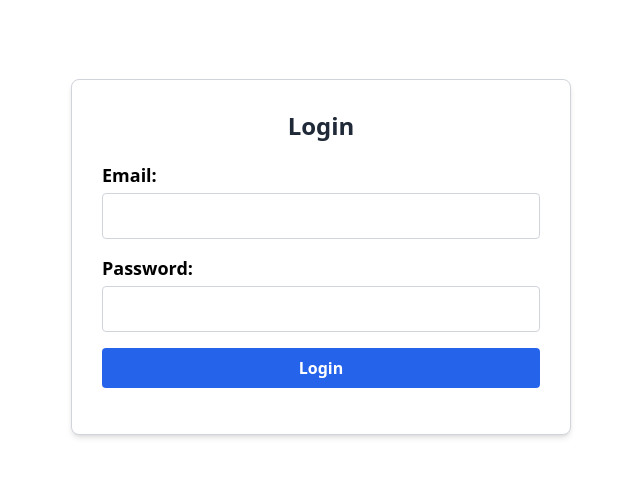
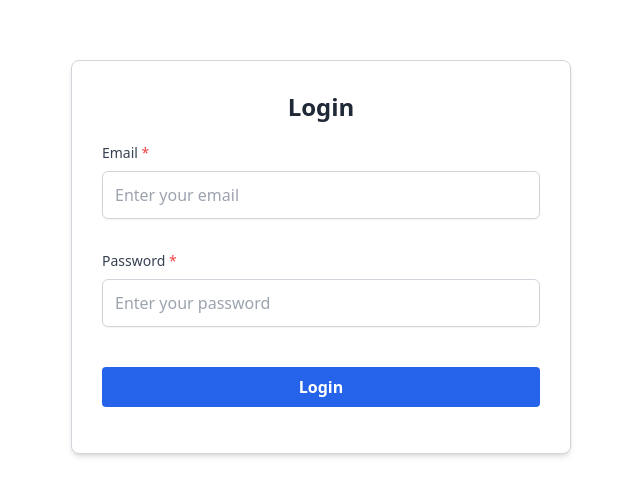
Before and after one commit to ishankfl/inventory-frontend, a React (Create React App) app: page /login in a window 1280 px wide. Shown: the part 193-688 px from the top of the page, without its empty margins (319-959 px from the left). Built offline with nearby package versions, Linux system fonts and the light colour scheme; the HTML template or start-up script is replaced by a standard one.

Commit message:
successmessageposition done

```diff
--- a/src/components/auth/Login.jsx
+++ b/src/components/auth/Login.jsx
@@ -1,11 +1,13 @@
 import React from 'react';
-import { useFormik } from 'formik';
+import { Formik } from 'formik';
 import * as Yup from 'yup';
 import { useNavigate } from 'react-router-dom';
 import '../../styles/form.scss';
 import { loginApi } from '../../api/user';
 import { setToken } from '../../utils/tokenutils';
 import ToastNotification from '../common/ToggleNotification';
+import FormInput from '../common/FormInput';
+// import FormInput from '../common/FormInput'; // Adjust path as needed
 
 const validationSchema = Yup.object().shape({
   email: Yup.string().email('Invalid email').required('Email is required'),
@@ -16,13 +18,25 @@ const Login = () => {
   const navigate = useNavigate();
   const [toast, setToast] = React.useState(null);
 
-  const formik = useFormik({
-    initialValues: {
-      email: '',
-      password: '',
-    },
-    validationSchema,
-    onSubmit: async (values, { setSubmitting, setErrors }) => {
+  return (
+    <>
+      {toast && (
+        <ToastNotification
+          key={Date.now()}
+          type={toast.type}
+          message={toast.message}
+          duration={toast.duration}
+          onClose={() => setToast(null)}
+        />
+      )}
+      <div className="!bg-white container">
+        <div className='absolute  '>
+
+        </div>
+        <Formik
+          initialValues={{ email: '', password: '' }}
+          validationSchema={validationSchema}
+          onSubmit={async (values, { setSubmitting }) => {
             try {
               const response = await loginApi(values.email, values.password);
 
@@ -52,67 +66,61 @@ const Login = () => {
             } finally {
               setSubmitting(false);
             }
-    },
-  });
+          }}
+        >
+          {({
+            values,
+            errors,
+            touched,
+            handleChange,
+            handleBlur,
+            handleSubmit,
+            isSubmitting,
+          }) => (
+            <form onSubmit={handleSubmit}>
 
-  return (
-    <div className="!bg-white container">
-      {toast && (
-        <ToastNotification
-          key={Date.now()}
-          type={toast.type}
-          message={toast.message}
-          duration={toast.duration}
-          onClose={() => setToast(null)}
-        />
-      )}
 
-      <form onSubmit={formik.handleSubmit}>
               <h2>Login</h2>
 
-        <div>
-          <label htmlFor="email">Email:</label>
-          <input
-            id="email"
+              <FormInput
+                label="Email"
                 name="email"
                 type="email"
-            onChange={formik.handleChange}
-            onBlur={formik.handleBlur}
-            value={formik.values.email}
+                value={values.email}
+                onChange={handleChange}
+                onBlur={handleBlur}
+                placeholder="Enter your email"
+                required
+                error={touched.email && errors.email ? errors.email : ''}
               />
-          {formik.touched.email && formik.errors.email && (
-            <p className="error-msg" style={{ color: 'red' }}>
-              {formik.errors.email}
-            </p>
-          )}
-        </div>
 
-        <div>
-          <label htmlFor="password">Password:</label>
-          <input
-            id="password"
+              <div className="mt-4">
+                <FormInput
+                  label="Password"
                   name="password"
                   type="password"
-            onChange={formik.handleChange}
-            onBlur={formik.handleBlur}
-            value={formik.values.password}
+                  value={values.password}
+                  onChange={handleChange}
+                  onBlur={handleBlur}
+                  placeholder="Enter your password"
+                  required
+                  error={touched.password && errors.password ? errors.password : ''}
                 />
-          {formik.touched.password && formik.errors.password && (
-            <p className="error-msg" style={{ color: 'red' }}>
-              {formik.errors.password}
-            </p>
-          )}
               </div>
 
               <button
                 type="submit"
-          disabled={formik.isSubmitting}
-          className="text-white"
+                disabled={isSubmitting}
+                className="mt-6 bg-blue-600 text-white px-6 py-2 rounded hover:bg-blue-700"
               >
-          {formik.isSubmitting ? 'Logging in...' : 'Login'}
+                {isSubmitting ? 'Logging in...' : 'Login'}
               </button>
             </form>
+          )}
+        </Formik>
       </div>
+    </>
+
   );
 };
 
--- a/src/components/common/ToggleNotification.jsx
+++ b/src/components/common/ToggleNotification.jsx
@@ -42,7 +42,6 @@ const ToastNotification = ({
     return () => clearInterval(timer);
   }, [isVisible, duration]);
 
-  // Define colors based on type
   const getColors = () => {
     switch (type) {
       case 'success':
@@ -77,12 +76,11 @@ const ToastNotification = ({
   const colors = getColors();
 
   return (
-    <div className=" w-[20%] right-0 absolute top-[100px] p-4 flex flex-col gap-4">
+    <div className="fixed top-4 right-4 z-50 w-[300px]">
       {isVisible && (
         <div
-          className={`relative p-4 rounded shadow ${colors.bg} text-white font-semibold transition-opacity duration-500 ${
-            isFading ? 'opacity-0' : 'opacity-100'
-          }`}
+          className={`relative p-4 rounded shadow ${colors.bg} text-white font-semibold transition-opacity duration-500 ${isFading ? 'opacity-0' : 'opacity-100'
+            }`}
         >
           <div
             onClick={handleClose}
```
Lines whose indentation alone changed are shown as unchanged.
